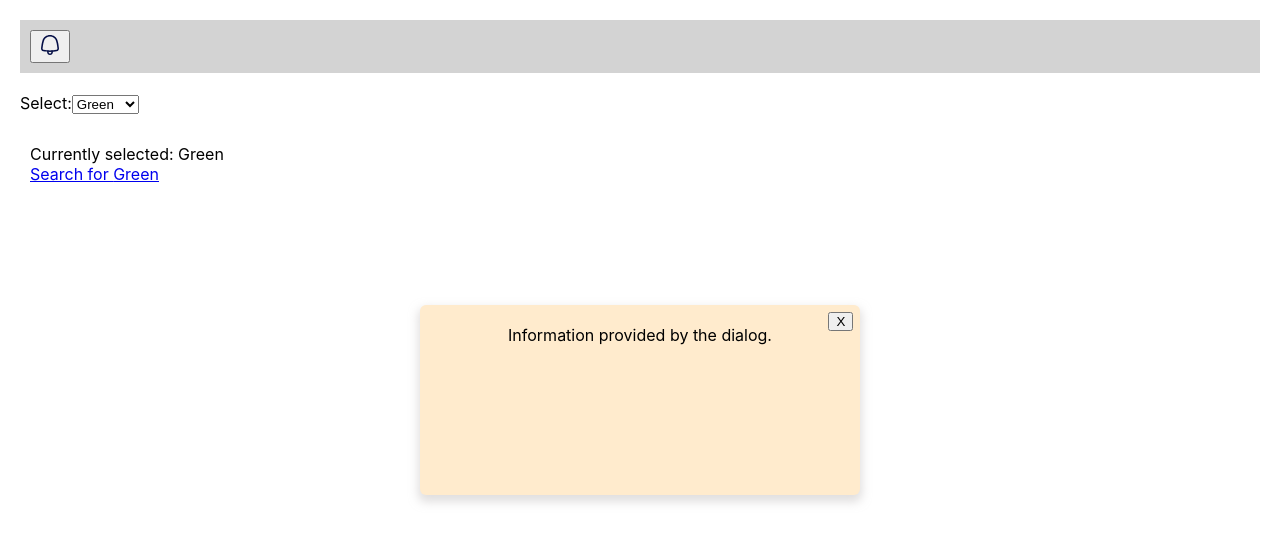
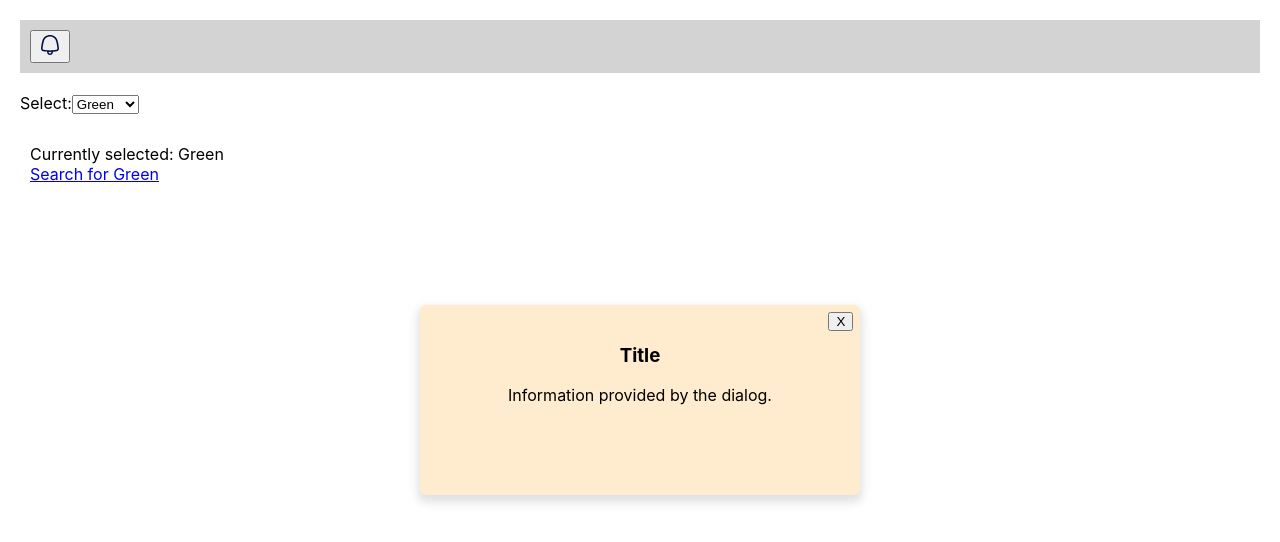
Before and after one commit to nickrally/accessibility-app, a React (Create React App) app: page / in a window 1280 px wide. Both pictures are taken after a click on the button 50 px from the left and 46 px from the top of the page. Shown: the top 542 px of the page. Built offline with nearby package versions, Linux system fonts and the light colour scheme.

Commit message:
minor change to dialog

```diff
--- a/src/components/Dialog.js
+++ b/src/components/Dialog.js
@@ -6,6 +6,7 @@ const Dialog = (props) => {
   const dialog = document.getElementById("dialog");
   return createPortal(
     <div id="notification-desc" role="dialog">
+      <h3>Title</h3>
       Information provided by the dialog.
       <button className="x-button" onClick={() => props.close(false)}>
         X
```
